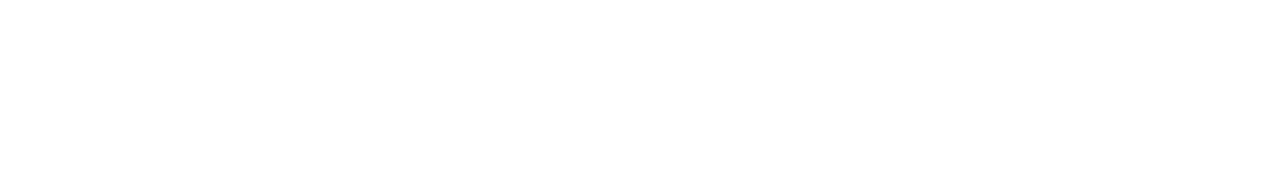
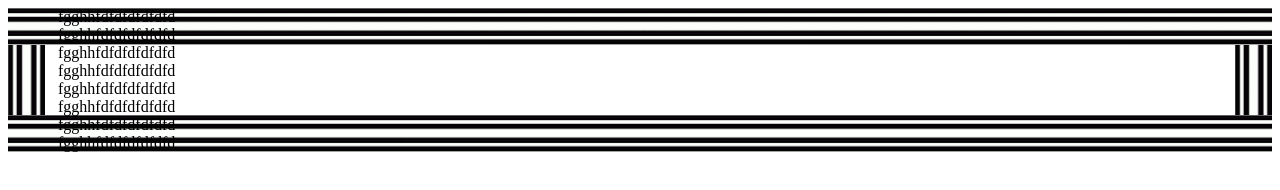
Before and after one commit to einarr1981/Aliaksandr-Dabralinski, a plain HTML site: page HW4/Task1/DIV_FRAME.html in a window 1280 px wide. Drawn offline with Linux system fonts and the light colour scheme.

Commit message:
first commit

```diff
--- a/HW4/Task1/DIV_FRAME.html
+++ b/HW4/Task1/DIV_FRAME.html
@@ -5,7 +5,23 @@
     <title>Рамка</title>
 </head>
 <body>
-
-
+    <div style="background-image: url('../img/Vert.gif'); background-repeat: repeat-y;">
+    <div style="background-image: url('../img/Vert.gif'); background-position: right; background-repeat: repeat-y;">
+      <div style="background-image: url('../img/Horiz.gif'); background-repeat: repeat-x;">
+        <div style="background-image: url('../img/Horiz.gif'); background-repeat: repeat-x; background-position: bottom;">
+          <div style="padding-left: 50px;">
+            fgghhfdfdfdfdfdfd<br>
+            fgghhfdfdfdfdfdfd<br>
+            fgghhfdfdfdfdfdfd<br>
+            fgghhfdfdfdfdfdfd<br>
+            fgghhfdfdfdfdfdfd<br>
+            fgghhfdfdfdfdfdfd<br>
+            fgghhfdfdfdfdfdfd<br>
+            fgghhfdfdfdfdfdfd<br>
+          </div>
+        </div>
+        </div>
+      </div>
+    </div>
 </body>
 </html>
```
